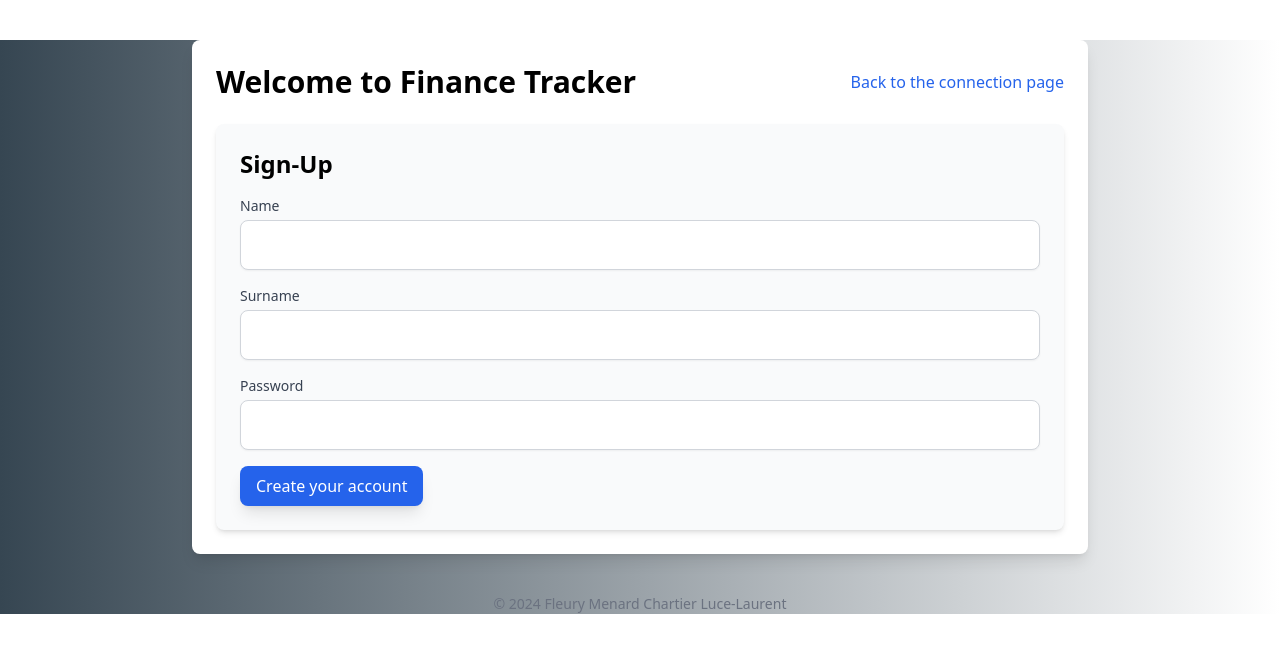
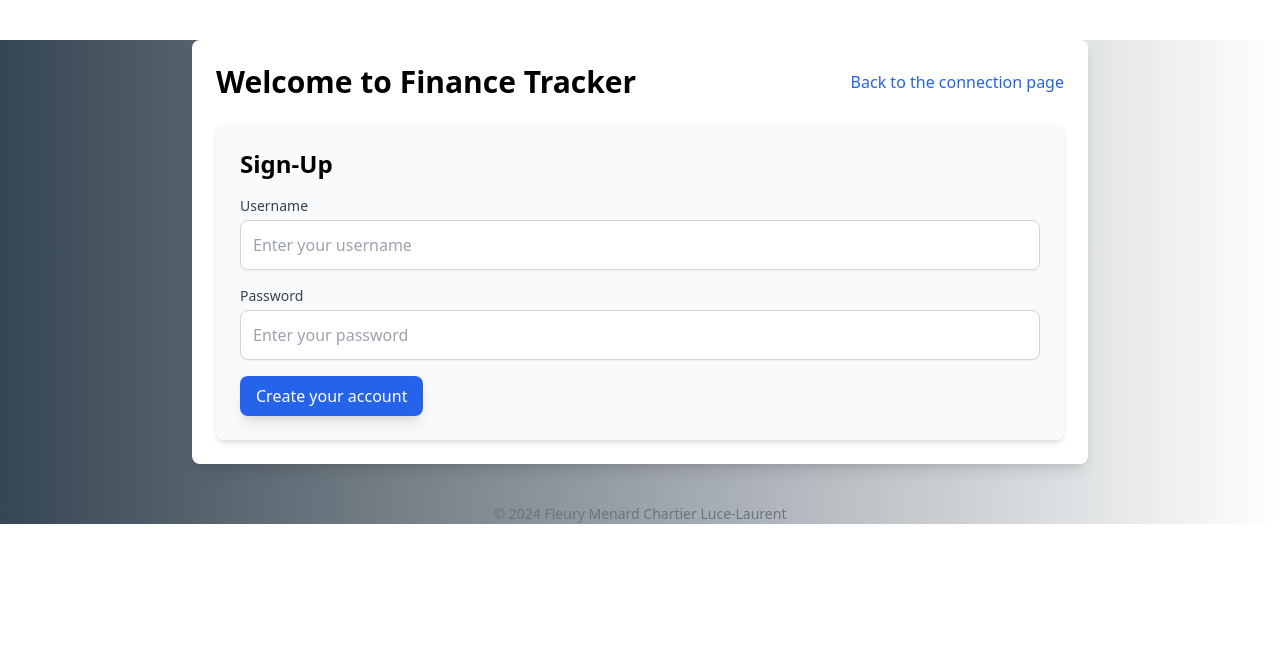
Before and after one commit to MarleyMnd/FinanceTrackerMySQL, a Vue app: page /CreateAccount in a window 1280 px wide. Shown: the top 652 px of the page. Built offline with nearby package versions, Linux system fonts and the light colour scheme.

Commit message:
add subscription buttons

```diff
--- a/src/components/CreateAccount.vue
+++ b/src/components/CreateAccount.vue
@@ -1,9 +1,6 @@
 <template>
   <div class="gradient-bg">
-      <!-- Conteneur principal -->
     <div class="max-w-4xl mx-auto p-6 bg-white shadow-lg rounded-lg mt-10">
-
-        <!-- Header de la page -->
       <div class="flex justify-between items-center mb-6">
         <h1 class="text-3xl font-semibold">Welcome to Finance Tracker</h1>
         <router-link to="/LoginPage" class="text-blue-600 hover:underline">Back to the connection page</router-link>
@@ -12,35 +9,27 @@
       <div class="bg-gray-50 p-6 rounded-lg shadow-md">
         <h2 class="text-2xl font-semibold mb-4">Sign-Up</h2>
 
-          <!-- Name and Surname -->
+        <!-- Username -->
         <div class="mb-4">
-            <label for="name" class="block text-sm font-medium text-gray-700">Name</label>
+          <label for="username" class="block text-sm font-medium text-gray-700">Username</label>
           <input
             type="text"
-              id="name"
-              v-model="name"
+            id="username"
+            v-model="credentials.username"
             class="mt-1 w-full p-3 bg-white text-gray-900 rounded-lg border border-gray-300 shadow-sm focus:ring-blue-500 focus:border-blue-500"
-              placeholder=""
+            placeholder="Enter your username"
           />
         </div>
 
+        <!-- Password -->
         <div class="mb-4">
-            <label for="surname" class="block text-sm font-medium text-gray-700">Surname</label>
+          <label for="password" class="block text-sm font-medium text-gray-700">Password</label>
           <input
-              type="text"
-              id="surname"
-              v-model="surname"
+            type="password"
+            id="password"
+            v-model="credentials.password"
             class="mt-1 w-full p-3 bg-white text-gray-900 rounded-lg border border-gray-300 shadow-sm focus:ring-blue-500 focus:border-blue-500"
-              placeholder=""
-            />
-          </div>
-
-          <!-- password -->
-          <div class="mb-4">
-            <label class="block text-sm font-medium text-gray-700">Password</label>
-            <input
-              type="text"
-              class="mt-1 w-full p-3 bg-white text-gray-900 rounded-lg border border-gray-300 shadow-sm focus:ring-blue-500 focus:border-blue-500"
+            placeholder="Enter your password"
           />
         </div>
 
@@ -62,13 +51,14 @@
 export default {
   data () {
     return {
-      name: '',
-      surname: '',
-      email: ''
+      credentials: {
+        username: '',
+        password: ''
+      }
     }
   },
   methods: {
-    async CreateAccount () {
+    async createAccount () {
       try {
         const response = await fetch('http://localhost:3001/register', {
           method: 'POST',
@@ -82,8 +72,8 @@ export default {
           const data = await response.json()
           console.log('Account created successfully:', data)
 
-          // Redirect to the login page or another page
-          this.$router.push('/login') // Adjust the path as needed
+          // Redirect to the login page
+          this.$router.push('/LoginPage') // Adjust the path as needed
         } else if (response.status === 409) {
           alert('Username already exists')
         } else {
--- a/src/components/SubscriptionManag.vue
+++ b/src/components/SubscriptionManag.vue
@@ -4,29 +4,29 @@
     <div class="w-full max-w-5xl mx-auto p-6 bg-white shadow-lg rounded-lg mt-10">
       <!-- Header de la page -->
       <div class="flex justify-between items-center mb-6">
-          <h1 class="text-3xl font-semibold">Subscription manager</h1>
+        <h1 class="text-3xl font-semibold">Subscription Manager</h1>
         <router-link to="/" class="text-blue-600 hover:underline">Back</router-link>
       </div>
 
       <!-- Formulaire pour ajouter un nouvel abonnement -->
       <div id="subscription-form" class="bg-gray-50 p-6 rounded-lg shadow-md">
-          <h2 class="text-2xl font-semibold mb-4">Add a subscription</h2>
+        <h2 class="text-2xl font-semibold mb-4">Add a Subscription</h2>
 
         <!-- Champ de nom de l'abonnement -->
         <div class="mb-4">
-            <label for="name" class="block text-sm font-medium text-gray-700">Name of the subscription</label>
+          <label for="name" class="block text-sm font-medium text-gray-700">Name of the Subscription</label>
           <input type="text" id="name" v-model="subscription.name" class="mt-1 w-full p-3 bg-white text-gray-900 rounded-lg border border-gray-300 shadow-sm focus:ring-blue-500 focus:border-blue-500" placeholder="Name of the subscription">
         </div>
 
         <!-- Champ de prix -->
         <div class="mb-4">
           <label for="price" class="block text-sm font-medium text-gray-700">Price</label>
-            <input type="number" id="price" v-model="subscription.price" class="mt-1 w-full p-3 bg-white text-gray-900 rounded-lg border border-gray-300 shadow-sm focus:ring-blue-500 focus:border-blue-500" placeholder="Prix">
+          <input type="number" id="price" v-model="subscription.price" class="mt-1 w-full p-3 bg-white text-gray-900 rounded-lg border border-gray-300 shadow-sm focus:ring-blue-500 focus:border-blue-500" placeholder="Price">
         </div>
 
         <!-- Champ de prochaine date de paiement -->
         <div class="mb-4">
-            <label for="nextPayment" class="block text-sm font-medium text-gray-700">Next payment date</label>
+          <label for="nextPayment" class="block text-sm font-medium text-gray-700">Next Payment Date</label>
           <input type="date" id="nextPayment" v-model="subscription.nextPayment" class="mt-1 w-full p-3 bg-white text-gray-900 rounded-lg border border-gray-300 shadow-sm focus:ring-blue-500 focus:border-blue-500">
         </div>
 
@@ -37,8 +37,38 @@
         </div>
 
         <!-- Bouton d'ajout -->
-          <button @click="addSubscription" class="bg-blue-600 hover:bg-blue-500 text-white py-2 px-4 rounded-lg shadow-lg">Add a subscription</button>
+        <button @click="addSubscription" class="bg-blue-600 hover:bg-blue-500 text-white py-2 px-4 rounded-lg shadow-lg">Add a Subscription</button>
       </div>
+
+      <!-- Liste des abonnements -->
+      <div v-if="subscriptions.length > 0" class="mt-10">
+        <h2 class="text-2xl font-semibold mb-4">Your Subscriptions</h2>
+        <div class="bg-gray-100 p-4 rounded-lg shadow-md">
+          <table class="min-w-full bg-white">
+            <thead>
+              <tr>
+                <th class="py-2 text-left text-sm font-medium text-gray-700">Name</th>
+                <th class="py-2 text-left text-sm font-medium text-gray-700">Price</th>
+                <th class="py-2 text-left text-sm font-medium text-gray-700">Next Payment</th>
+                <th class="py-2 text-left text-sm font-medium text-gray-700">Plan Type</th>
+                <th class="py-2 text-left text-sm font-medium text-gray-700">Actions</th>
+              </tr>
+            </thead>
+            <tbody>
+              <tr v-for="(sub, index) in subscriptions" :key="index">
+                <td class="py-2">{{ sub.name }}</td>
+                <td class="py-2">{{ sub.price }} $</td>
+                <td class="py-2">{{ sub.nextPayment }}</td>
+                <td class="py-2">{{ sub.planType }}</td>
+                <td class="py-2">
+                  <button @click="removeSubscription(index)" class="bg-red-600 hover:bg-red-500 text-white py-1 px-3 rounded-lg shadow">Remove</button>
+                </td>
+              </tr>
+            </tbody>
+          </table>
+        </div>
+      </div>
+
     </div>
 
     <footer class="mt-10 text-center text-gray-500">
@@ -56,13 +86,20 @@ export default {
         price: null,
         nextPayment: '',
         planType: ''
-      }
+      },
+      subscriptions: [] // List to store subscriptions
     }
   },
   methods: {
     addSubscription () {
-      // Logic for adding the subscription
+      // Add a copy of the current subscription to the list
+      if (this.subscription.name && this.subscription.price && this.subscription.nextPayment && this.subscription.planType) {
+        this.subscriptions.push({ ...this.subscription })
         console.log('Subscription added:', this.subscription)
+      } else {
+        alert('Please fill out all fields before adding a subscription.')
+      }
+
       // Clear the form after submission
       this.subscription = {
         name: '',
@@ -70,6 +107,11 @@ export default {
         nextPayment: '',
         planType: ''
       }
+    },
+    removeSubscription (index) {
+      // Remove subscription from the list
+      this.subscriptions.splice(index, 1)
+      console.log('Subscription removed at index:', index)
     }
   }
 }
```
Also changed, not shown: 1 other file (tests, documents, lock files or other folders). Lines whose indentation alone changed are shown as unchanged.
